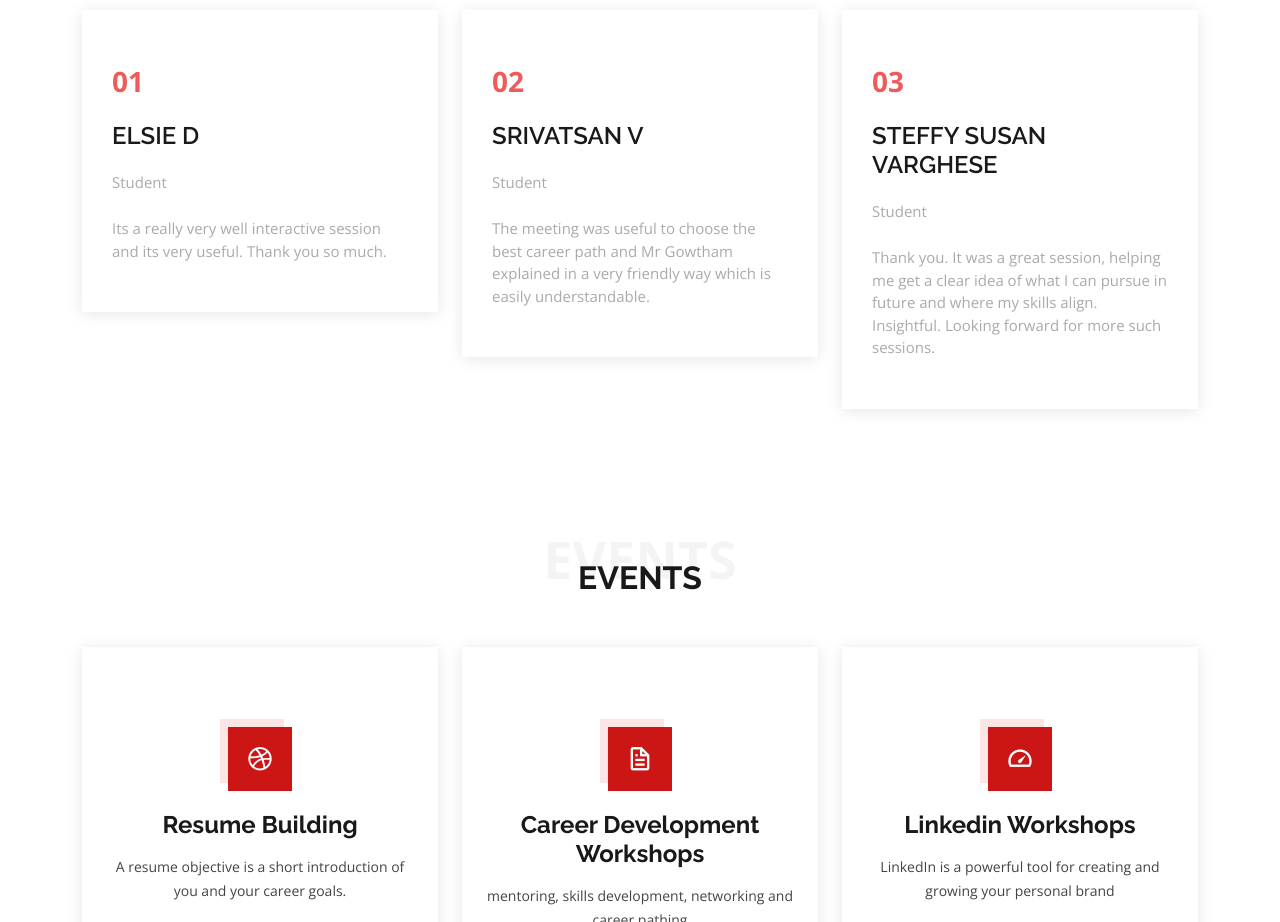
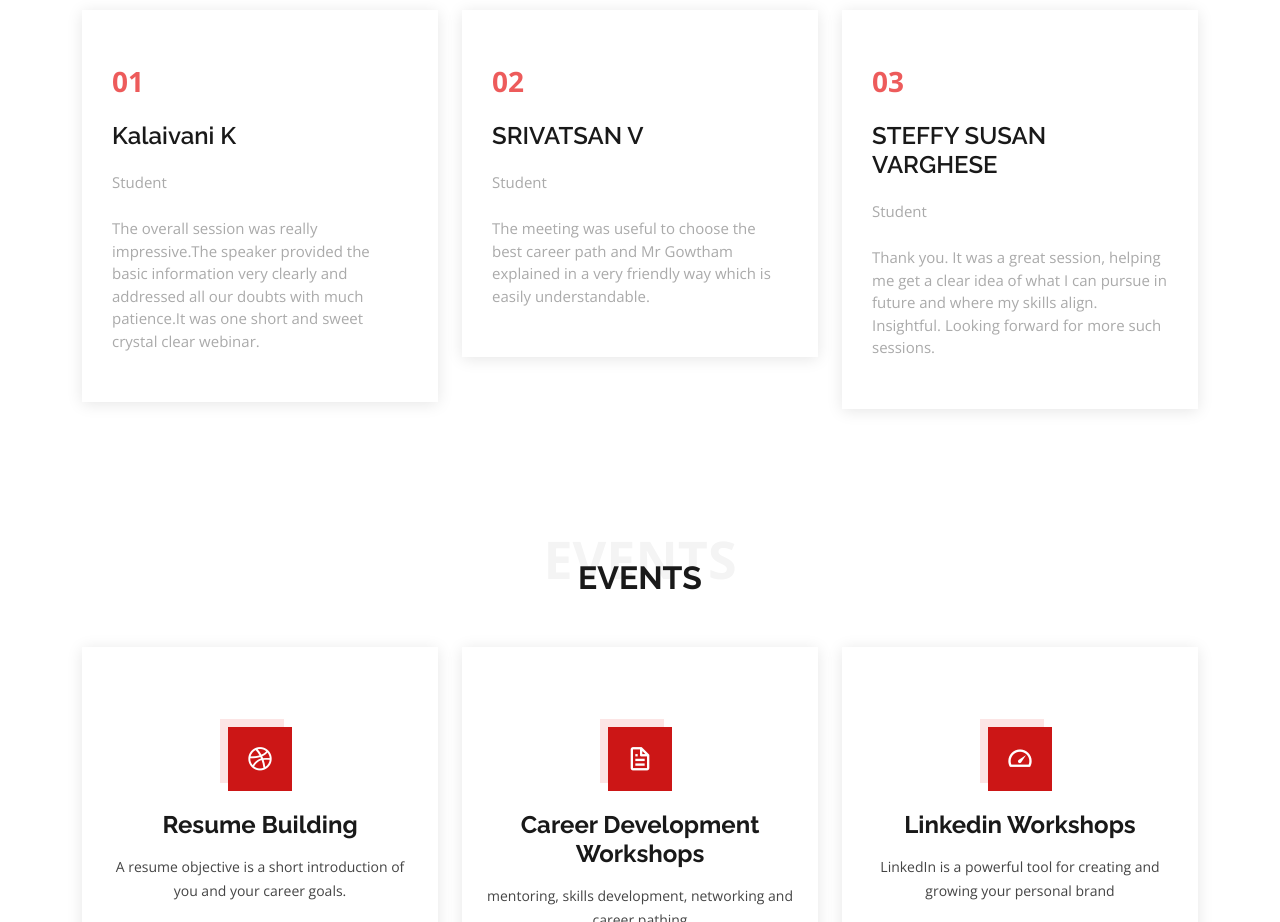
Before and after one commit to thecoding-society/career-website, a plain HTML site: page index.html in a window 1280 px wide. Shown: the part 1880-2802 px from the top of the page. Drawn offline with nearby package versions, Linux system fonts and the light colour scheme.

Commit message:
Update index.html

```diff
--- a/index.html
+++ b/index.html
@@ -136,10 +136,10 @@
           <div class="col-lg-4" data-aos="fade-up">
             <div class="box">
               <span>01</span>
-              <h4>ELSIE D</h4>
+              <h4>Kalaivani K</h4>
               <p>Student</p>
               <br>
-              <p>Its a really very well interactive session and its very useful. Thank you so much.</p>
+              <p>The overall session was really impressive.The speaker provided the basic information very clearly and addressed all our doubts with much patience.It was one short and sweet crystal clear webinar.</p>
             </div>
           </div>
 
```
